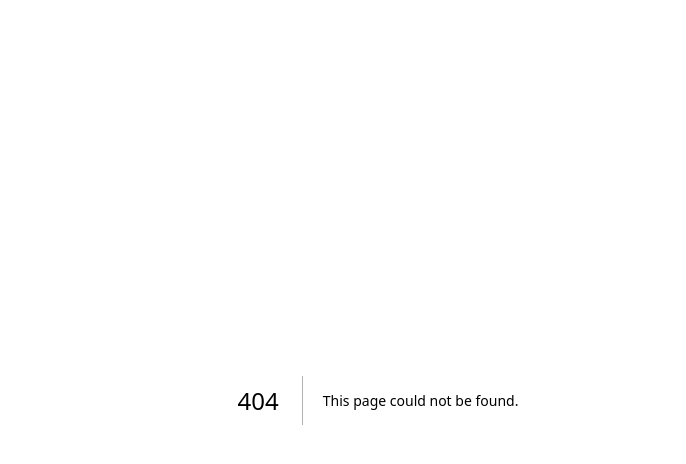
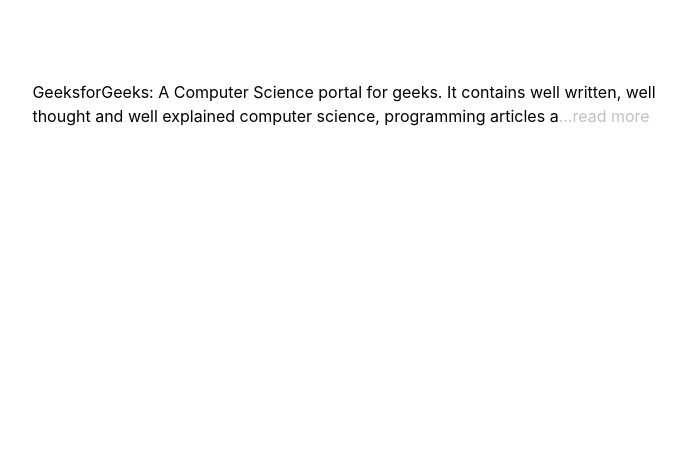
Before and after one commit to Bhuwanxhettri/next-js, a Next.js app: page /ReadMore in a window 1280 px wide. Before the commit this address had no page. Shown: the top 464 px of the page, without its empty margins (262-948 px from the left). Built offline with nearby package versions, Linux system fonts and the light colour scheme.

Commit message:
read more feature

```diff
--- a/features/user/userSlice.js
+++ /dev/null
@@ -1,18 +0,0 @@
-import { createSlice } from '@reduxjs/toolkit'
-
-const initialState = {
-  users:[],
-}
-export const userSlice = createSlice({
-  name: 'users',
-  initialState,
-  reducers: {
-    getUsers: (state,action) => {
-      state.users = [...state.users,...action.payload]
-    }
-  },
-})
-
-// Action creators are generated for each case reducer function
-export const { getUsers } = userSlice.actions
-export default userSlice.reducer
--- /dev/null
+++ b/pages/ReadMore/index.js
@@ -0,0 +1,38 @@
+import React,{useState} from "react";
+
+const ReadMore = ({ children }) => {
+    const text = children;
+    const [isReadMore, setIsReadMore] = useState(true);
+    const toggleReadMore = () => {
+      setIsReadMore(!isReadMore);
+    };
+    return (
+      <p className="text">
+        {isReadMore ? text.slice(0, 150) : text}
+        <span onClick={toggleReadMore} className="read-or-hide">
+          {isReadMore ? "...read more" : " show less"}
+        </span>
+      </p>
+    );
+  };
+
+  const Content = () => {
+    return (
+      <div className="container">
+        <h2>
+          <ReadMore>
+            GeeksforGeeks: A Computer Science portal for geeks.
+            It contains well written, well thought and well explained
+            computer science, programming articles and quizzes.
+            It provides a variety of services for you to learn, so thrive
+            and also have fun! Free Tutorials, Millions of Articles, Live,
+            Online and Classroom Courses ,Frequent Coding Competitions,
+            Webinars by Industry Experts, Internship opportunities, and Job
+            Opportunities. Knowledge is power!
+          </ReadMore>
+        </h2>
+      </div>
+    );
+  };
+
+  export default Content;
--- a/pages/index.js
+++ b/pages/index.js
@@ -1,6 +1,7 @@
-import Head from 'next/head'
-import Image from 'next/image'
-import styles from '../styles/Home.module.css'
+import Head from "next/head";
+import Image from "next/image";
+import Link from "next/link";
+import styles from "../styles/Home.module.css";
 
 export default function Home() {
   return (
@@ -69,8 +70,11 @@
     // </div>
 
     <>
-       <h1>React query</h1>
-
+      <div className="flex mx-auto  my-5 gap-6 flex-col w-56 items-center">
+        <button className="bg-red-600 text-white font-bold px-5">
+          <Link href={"/ReadMore"}>Read More</Link>
+        </button>
+      </div>
     </>
-  )
+  );
 }
--- a/pages/user/index.js
+++ /dev/null
@@ -1,30 +0,0 @@
-import React from 'react'
-import { sagaActions } from '../../store/sagas/sagaActions'
-import { useDispatch,useSelector} from "react-redux";
-const User = () => {
-  const dispatch = useDispatch();
-  const data = useSelector((state) => state.user.users);
-  return (
-    <>
-    <button onClick={()=>{
-     dispatch({ type: sagaActions.FETCH_USER_DATA})
-    }} className='px-5 bg-zinc-900 text-white'>User Fetch</button>
-
-    <ul>
-            {
-                data.map((user)=>{
-                    return(
-                        <>
-                          <li>{user.email}</li>
-                          <li>{user.username}</li>
-                          <li>{user.number}</li>
-                        </>
-                    )
-                })
-            }
-    </ul>
-   </>
-  )
-}
-
-export default User
--- a/store/sagas/sagas.js
+++ b/store/sagas/sagas.js
@@ -1,6 +1,5 @@
 import { call, put, all, takeEvery } from 'redux-saga/effects';
 import { getProduct } from '../../features/product/productSlice';
-import { getUsers } from '../../features/user/userSlice';
 import { sagaActions } from './sagaActions';
 
 const productFetch = async () => {
--- a/store/store.js
+++ b/store/store.js
@@ -1,7 +1,6 @@
 import { configureStore } from '@reduxjs/toolkit'
 import counterReducer from '../features/counter/counterSlice'
 import productReducer from '../features/product/productSlice'
-import userReducer from '../features/user/userSlice'
 import createSagaMiddleware from '@redux-saga/core';
 import mySaga from './sagas/sagas';
 const sagaMiddleware = createSagaMiddleware();
@@ -10,7 +9,6 @@
   reducer: {
     counter: counterReducer,
     product:productReducer,
-    user:userReducer,
   },
   middleware:[sagaMiddleware]
 })
--- a/styles/globals.css
+++ b/styles/globals.css
@@ -28,3 +28,22 @@
 @tailwind base;
 @tailwind components;
 @tailwind utilities;
+
+
+
+.container{
+  position: absolute;
+  top: 10%;
+  left: 23%;
+  width: 50%;
+}
+
+.text{
+  display: inline;
+  width: 100%;
+}
+
+.read-or-hide{
+  color: rgb(192,192,192);
+  cursor: pointer;
+}
```
